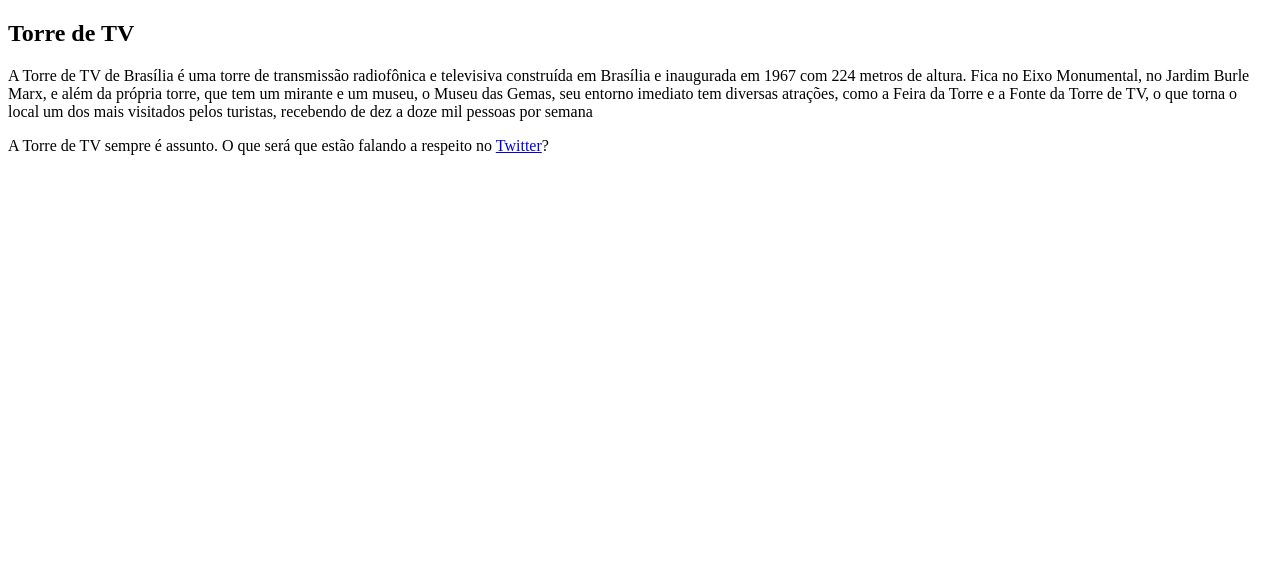
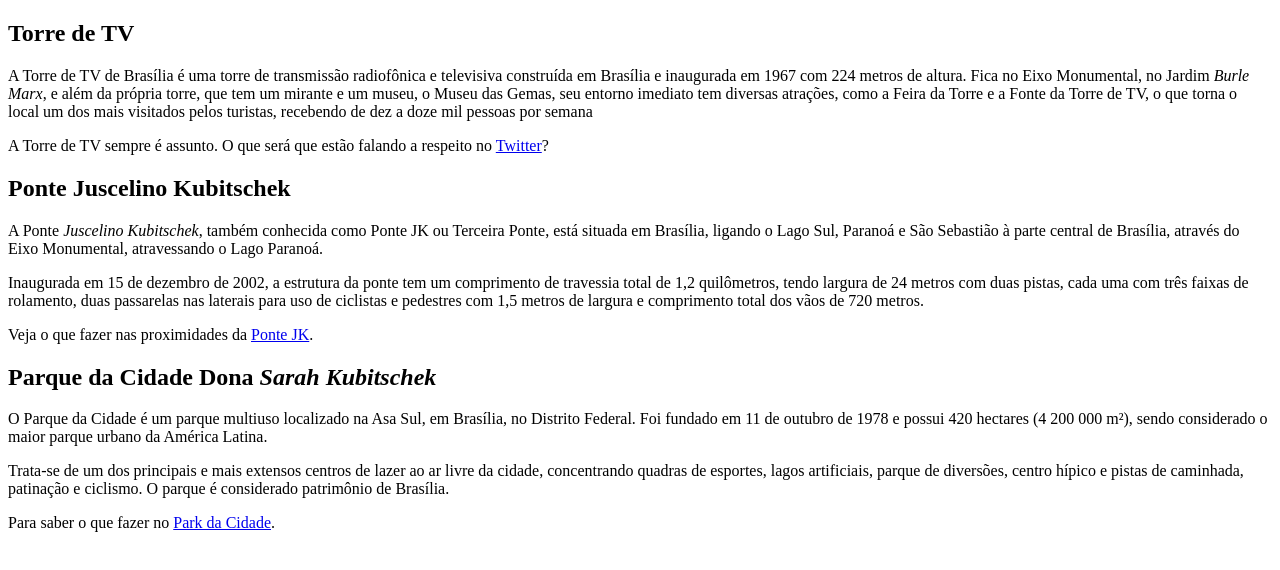
Before and after one commit to WillianFarias/pagina-lugares-bsb, a plain HTML site: page index.html in a window 1280 px wide. Drawn offline with Linux system fonts and the light colour scheme.

Commit message:
adicionando paragrafos, ancoras e h2

```diff
--- a/index.html
+++ b/index.html
@@ -11,17 +11,54 @@
   <p>
     A Torre de TV de Brasília é uma torre de transmissão radiofônica e
     televisiva construída em Brasília e inaugurada em 1967 com 224 metros de
-    altura. Fica no Eixo Monumental, no Jardim Burle Marx, e além da própria
-    torre, que tem um mirante e um museu, o Museu das Gemas, seu entorno
+    altura. Fica no Eixo Monumental, no Jardim <em>Burle Marx</em>, e além da
+    própria torre, que tem um mirante e um museu, o Museu das Gemas, seu entorno
     imediato tem diversas atrações, como a Feira da Torre e a Fonte da Torre de
     TV, o que torna o local um dos mais visitados pelos turistas, recebendo de
     dez a doze mil pessoas por semana
   </p>
+  <!--target="_blank indica que o link deve ser aberto em uma nova guia-->
   <p>
     A Torre de TV sempre é assunto. O que será que estão falando a respeito
     no <a href="https://twitter.com/search?q=Torre%20de%20tv&src=typed_query"
     target="_blank">Twitter</a>?
   </p>
 
+  <h2>Ponte Juscelino Kubitschek</h2>
+  <p>
+    A Ponte <em>Juscelino Kubitschek</em>, também conhecida como Ponte JK ou
+    Terceira Ponte, está situada em Brasília, ligando o Lago Sul, Paranoá e São
+    Sebastião à parte central de Brasília, através do Eixo Monumental,
+    atravessando o Lago Paranoá.
+  </p>
+  <p>
+    Inaugurada em 15 de dezembro de 2002, a estrutura da ponte tem um
+    comprimento de travessia total de 1,2 quilômetros, tendo largura de 24
+    metros com duas pistas, cada uma com três faixas de rolamento, duas
+    passarelas nas laterais para uso de ciclistas e pedestres com 1,5 metros de
+    largura e comprimento total dos vãos de 720 metros.
+  </p>
+  <p>
+    Veja o que fazer nas proximidades da
+    <a href="https://www.tripadvisor.com.br/AttractionsNear-g303322-d2349433-
+    Juscelino_Kubitschek_Bridge-Brasilia_Federal_District.html">Ponte JK</a>.
+  </p>
+
+  <h2>Parque da Cidade Dona <em>Sarah Kubitschek</em></h2>
+  <p>
+    O Parque da Cidade é um parque multiuso localizado na Asa Sul, em Brasília,
+    no Distrito Federal. Foi fundado em 11 de outubro de 1978 e possui 420
+    hectares (4 200 000 m²), sendo considerado o maior parque urbano da América
+    Latina.
+  </p>
+  <p>
+    Trata-se de um dos principais e mais extensos centros de lazer ao ar livre
+    da cidade, concentrando quadras de esportes, lagos artificiais, parque de
+    diversões, centro hípico e pistas de caminhada, patinação e ciclismo. O
+    parque é considerado patrimônio de Brasília.
+  </p>
+  <p>Para saber o que fazer no <a href="https://www.tripadvisor.com.br/
+    Attraction_Review-d2349426.html">Park da Cidade</a>.</p>
+
 </body>
 </html>
```
